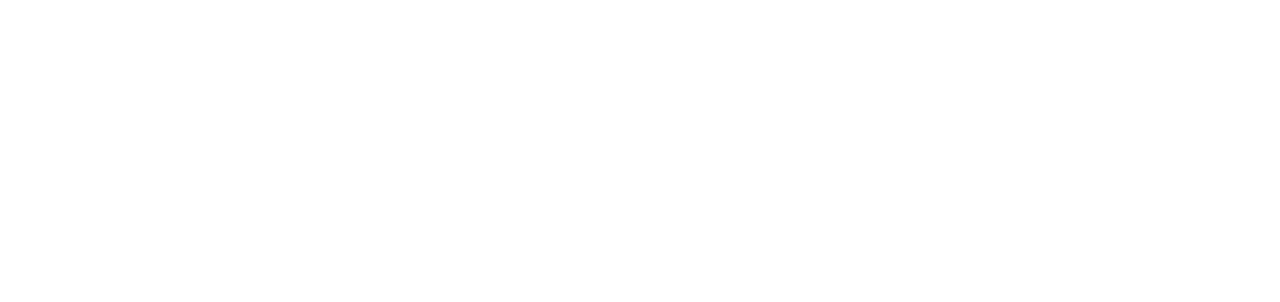
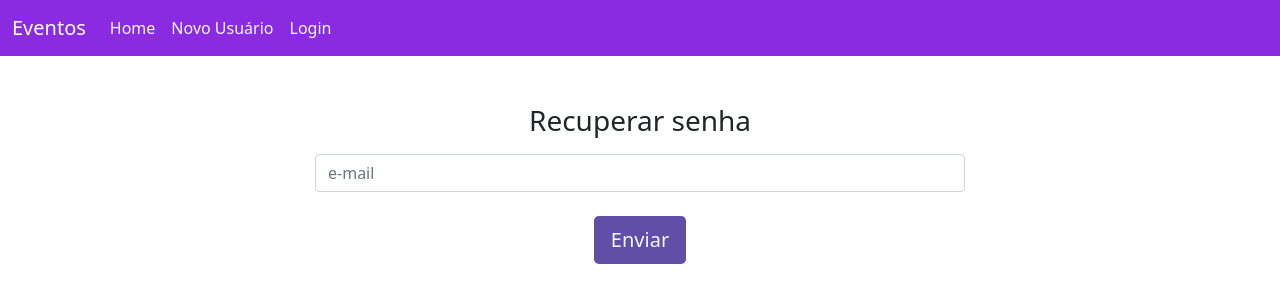
Before and after one commit to FabioSinobre/App_publish_events, a React (Create React App) app in the folder frontend/: page /recuperarsenha in a window 1280 px wide. Before the commit this address had no page. Shown: the top 302 px of the page. Built offline with nearby package versions, Linux system fonts and the light colour scheme.

Commit message:
Recuperação de senha por email

```diff
--- a/frontend/src/App.js
+++ b/frontend/src/App.js
@@ -7,6 +7,7 @@
 import Login from './view/Login';
 import NovoUsuario from './view/usuarioNovo';
 import Home from './view/home';
+import RecuperarSenha from './view/recuperarSenha';
 
 
 function App() {
@@ -17,6 +18,7 @@
           <Route path="/" element={<Home />} />
           <Route path="/login" element={<Login />} />
           <Route path="/novousuario" element={<NovoUsuario />} />
+          <Route path="/recuperarsenha" element={<RecuperarSenha />} />
         </Routes>
       </Router>
     </Provider>
--- a/frontend/src/components/navbar/index.js
+++ b/frontend/src/components/navbar/index.js
@@ -22,6 +22,7 @@
                         {
                             useSelector(state =>state.usuarioLogado) > 0 ?
                         <>
+
                             <li className="nav-item">
                                 <Link className="nav-link" aria-current="page" to="">Publicar Evento</Link>
                             </li>
@@ -31,6 +32,7 @@
                             <li className="nav-item">
                                 <Link className="nav-link" aria-current="page" to="" onClick={() => dispatch({type: 'LOG_OUT'})   }>Sair</Link>
                             </li>
+                            <i class="far fa-smile-wink text-white fa-2x"></i>
                         </>
                         :
                         <>
--- a/frontend/src/view/Login/index.js
+++ b/frontend/src/view/Login/index.js
@@ -34,7 +34,6 @@
 
             <div className="login-content d-flex aling-center">
 
-
             {
                 useSelector(state => state.usuarioLogado) > 0 ?
 
@@ -42,8 +41,8 @@
                  : null
             }
 
-                <form className="mx-auto ">
-                    <img className="mb-4" src="/docs/5.0/assets/brand/bootstrap-logo.svg" alt="" width="72" height="57" />
+                <form className="mx-auto text-center">
+                    <i class="far fa-smile-wink text-white fa-5x"></i>
                     <h1 className="h3 mb-3 fw-normal text-white text-center fw-bold">Login</h1>
 
                     <input onChange={(e) => setEmail(e.target.value)} type="email" class="form-control my-3" id="floatingInput" placeholder="e-mail" />
@@ -55,7 +54,7 @@
                         {msgTipo === 'erro' && <span><strong>Ops!</strong> verifique se a senha ou e-mail estão corretos! &#128546;</span>}
                     </div>
                     <div className="opcao-login">
-                        <Link to='/recuperasenha' className="mx-2">Recuperar senha</Link>
+                        <Link to='/recuperarsenha' className="mx-2">Recuperar senha</Link>
                         <span className="text-white">&#9816;</span>
                         <Link to='/novousuario' className="mx-2">Novo Cadastro</Link>
                     </div>
--- /dev/null
+++ b/frontend/src/view/recuperarSenha/index.js
@@ -0,0 +1,38 @@
+import React, {useState} from 'react';
+import './recuperaSenha.css';
+
+import firebase from '../../config/firebase';
+import 'firebase/compat/auth';
+import 'firebase/compat/app';
+import NavBar from '../../components/navbar'
+
+function RecuperarSenha(){
+
+    const[email, setEmail] = useState();
+    const[msg, setMsg] = useState();
+
+    function enviarNovaSenha(){
+        firebase.auth().sendPasswordResetEmail(email).then(resultado =>{
+            setMsg('Link para recuperar senha foi envido para seu e-mail');
+        }).catch(erro =>{
+            setMsg('Verifique se o e-mail está correto!')
+        })
+    }
+    return(
+        <>
+            <NavBar />
+            <div className='form-cadastro'>
+                <form className='text-center form-login mx-auto mt-5'>
+                    <h3 className='mb-3 font-weight-bold'>Recuperar senha</h3>
+                    <input onChange={(e) => setEmail(e.target.value)} type="email" className="form-control my-2" placeholder='e-mail'/>
+                    <div className='msg my-4 text-center'>
+                        <span>{msg}</span>
+                    </div>
+                    <button onClick={enviarNovaSenha} type='button' className='btn btn-lg btn-block btn-enviar'>Enviar</button>
+                </form>
+
+            </div>
+        </>
+    );
+}
+export default RecuperarSenha;
--- /dev/null
+++ b/frontend/src/view/recuperarSenha/recuperaSenha.css
@@ -0,0 +1,8 @@
+.btn-enviar{
+    background-color: #614Ea6;
+    color: aliceblue;
+}
+.btn-enviar:hover{
+    background-color: #f21667;
+    color: aliceblue;
+}
```
